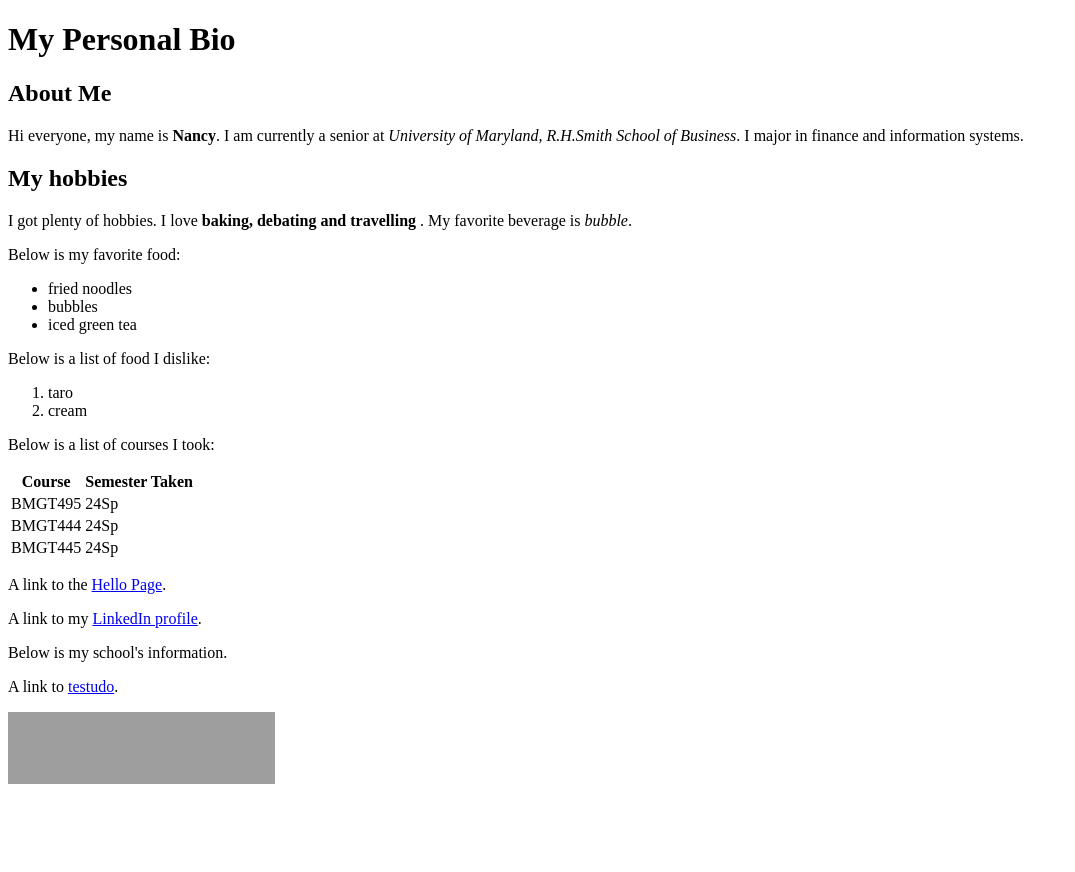
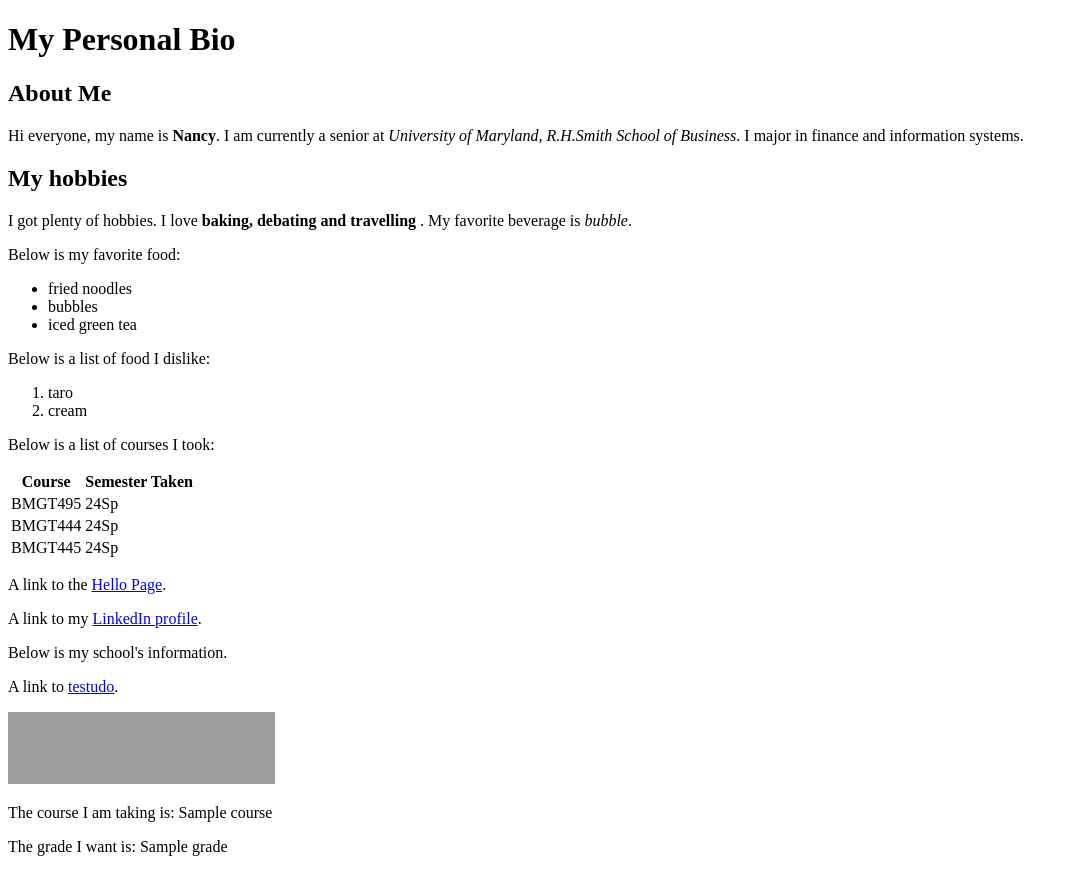
Before and after one commit to NanxinLuo/helloWorld2, a Flask app: template templates/about.html in a window 1280 px wide. Shown: the whole page, without its empty margins (0-1075 px from the left). Before the commit the page ends 784 px from the top, so only its background shows below. Run offline with Flask 3, Linux system fonts and the light colour scheme; the template is opened without the code that fills it: most values are stand-ins (such as "Sample title", 1, 10 or a date in 2020); grey boxes are pictures that could not be loaded.

Commit message:
Added HTML page on "Favorite Course" page; Added new route for the "Favorite Course" HTML page

```diff
--- a/app.py
+++ b/app.py
@@ -1,4 +1,4 @@
-from flask import Flask, render_template
+from flask import Flask, render_template, request
 
 app = Flask(__name__)
 
@@ -13,7 +13,16 @@ def hello():
 
 @app.route('/about')
 def about():
-    return render_template('about.html')
+    course = request.args.get('course')
+    grade=request.args.get('grade')
+    return render_template('about.html',course=course,grade=grade)
+
+@app.route('/favorite_course')
+def favorite_course():
+    subject=request.args.get('subject')
+    course_number=request.args.get('course_number')
+    return render_template('favorite_course.html',subject=subject,course_number=course_number)
+
 
 @app.route('/about-css')
 def aboutcss():
--- a/templates/about.html
+++ b/templates/about.html
@@ -54,5 +54,9 @@
     <p>Below is my school's information. </p>
     <p>A link to <a href="https://www.testudo.umd.edu/">testudo</a>.</p>
     <img src="https://terpconnect.umd.edu/~jbono/bmgt407/images/smith-logo.png" width="267" height="72" alt="Smith Logo">
+
+    <p>The course I am taking is: {{ course }}</p>
+    <p>The grade I want is: {{ grade }}</p>
+
 </body>
 </html>
```
Also changed, not shown: templates/favorite_course.html (added, +12 -0 lines).
